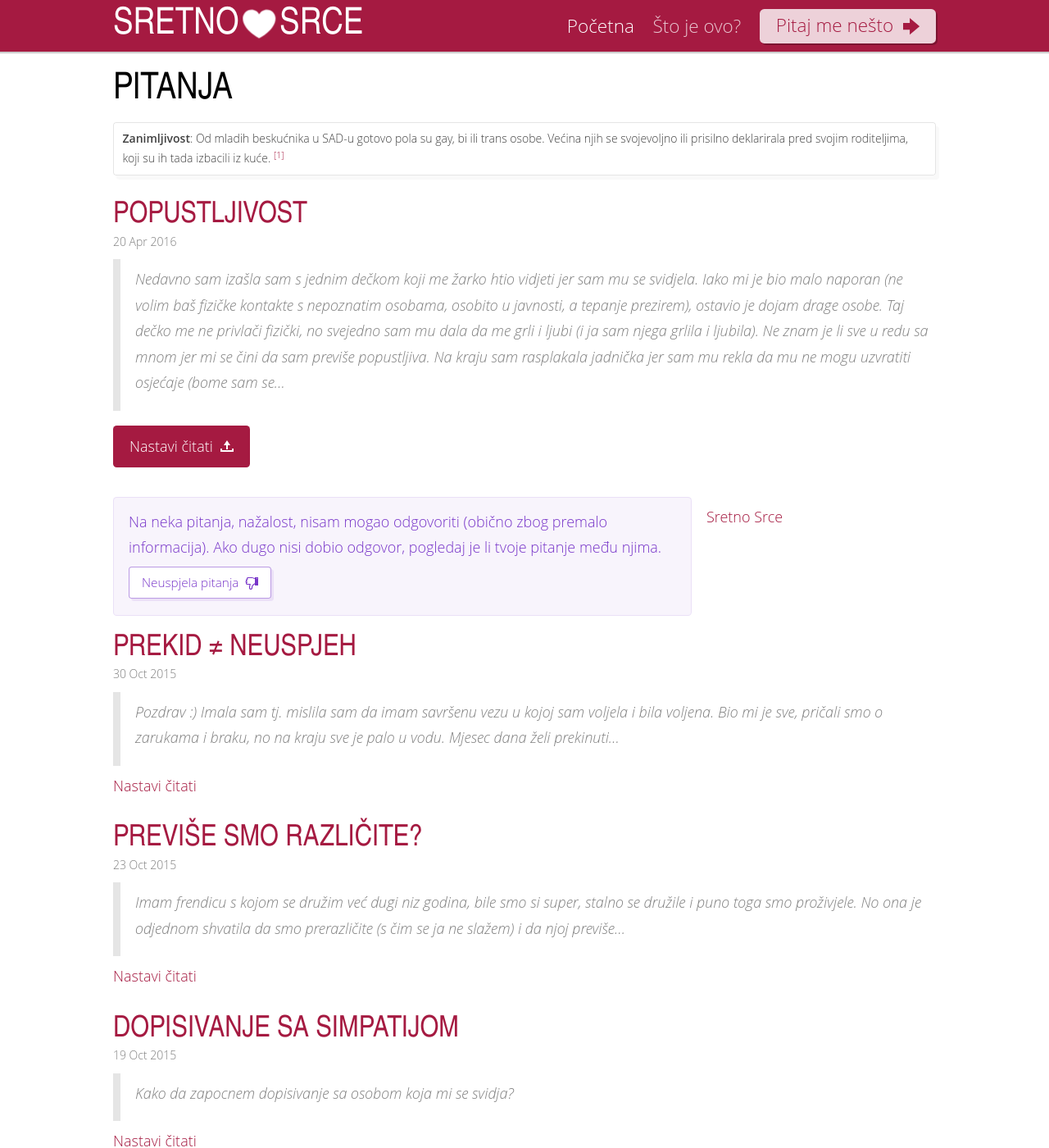
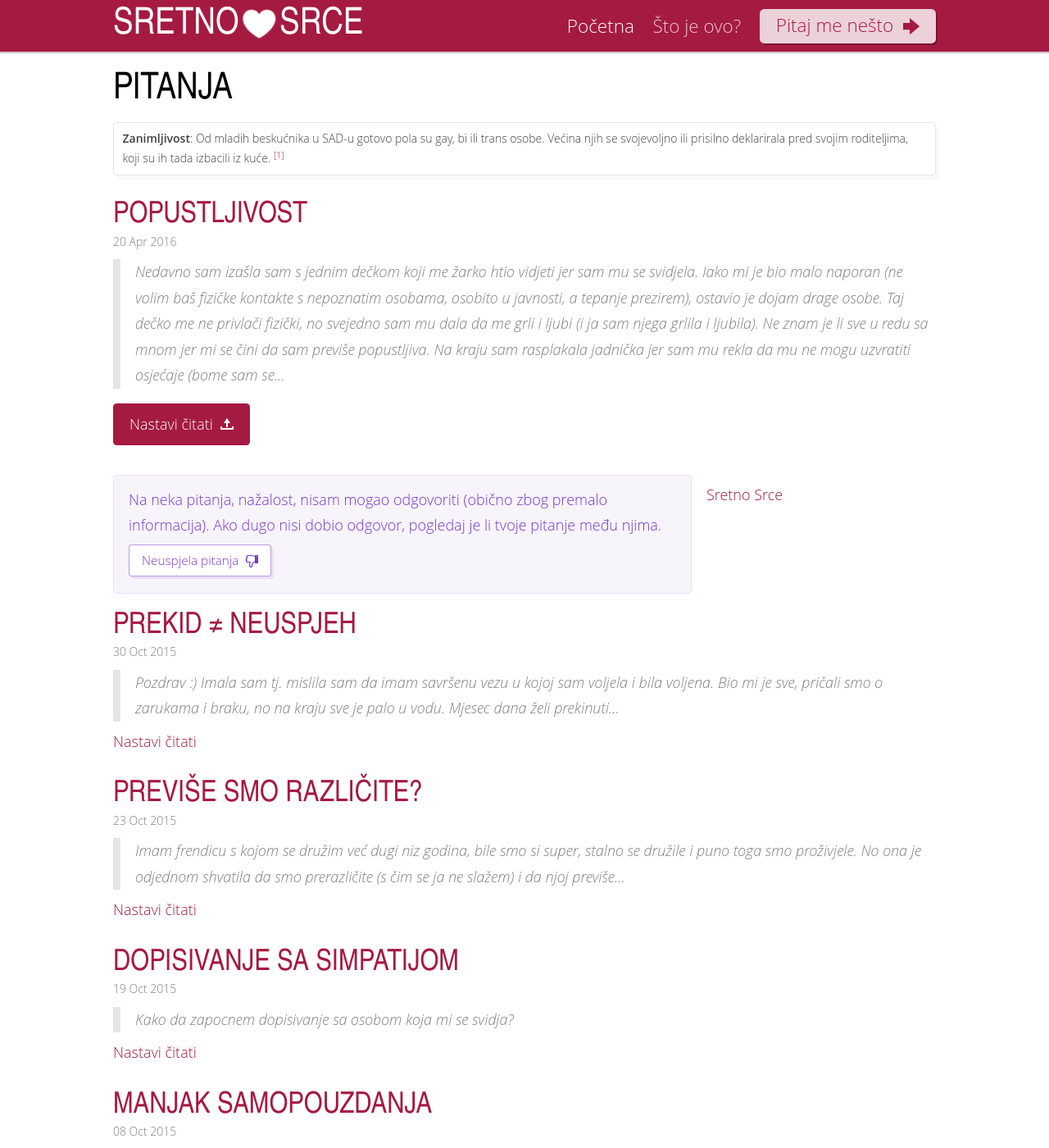
Before and after one commit to silvenon/sretnosrce, a Jekyll site: the page built from index.html, in a window 1280 px wide and 1400 px high. Shown: the whole window at 82% size. Built offline with Jekyll 4.4.1, drawn with Linux system fonts in a browser that asks for light colours; the list of posts is cut into pages by our own code; comment, search, counter and statistics services are not loaded.

Commit message:
Make blockquotes more compact

```diff
--- a/styles/_text.scss
+++ b/styles/_text.scss
@@ -51,6 +51,14 @@
     font-style: italic;
     color: rgba(#000, 0.5);
 
+    p:first-child {
+      margin-top: 0;
+    }
+
+    p:last-child {
+      margin-bottom: 0;
+    }
+
     @media (min-width: breakpoint(small)) {
       padding-left: 1em;
       border-left: 0.5em solid rgba(#000, 0.1);
```
